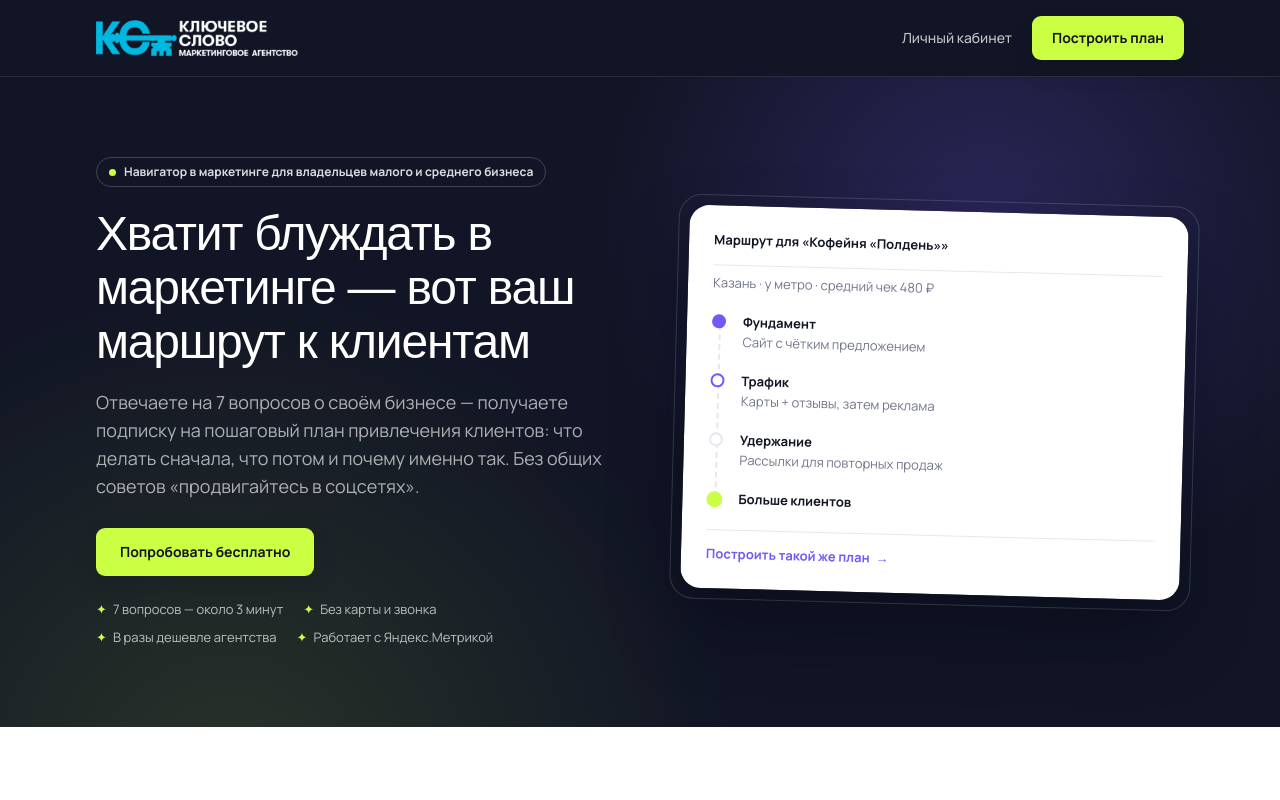
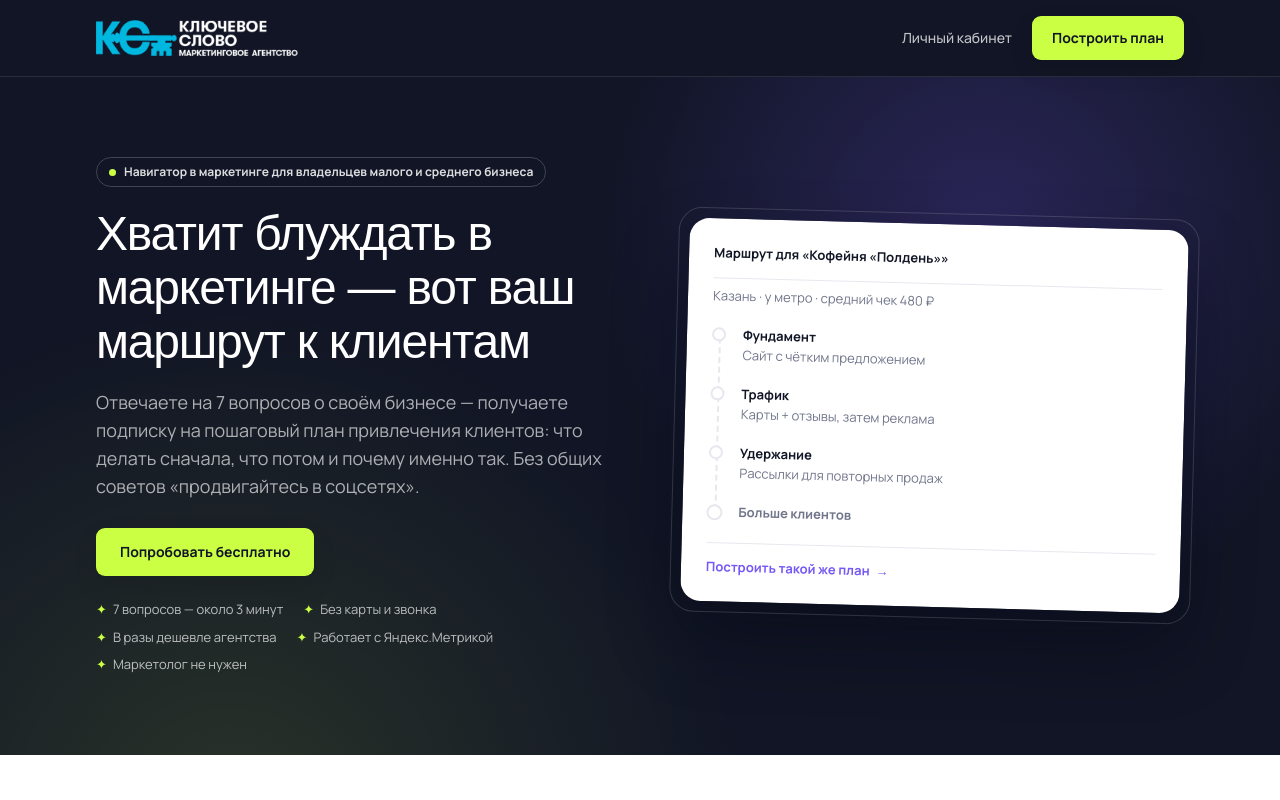
Before and after one commit to sanchilovtyr/battle_app, a Next.js app: page / in a window 1280 px wide. Shown: the top 800 px of the page. Built offline with nearby package versions, Linux system fonts and the light colour scheme; no server answers; a web font is replaced by a local one.

Commit message:
add_market

```diff
--- a/app/page.tsx
+++ b/app/page.tsx
@@ -51,6 +51,9 @@ export default function Home() {
               </span>
               <span className="before:mr-1.5 before:text-brand before:content-['✦']">
                 Работает с Яндекс.Метрикой
+              </span>
+              <span className="before:mr-1.5 before:text-brand before:content-['✦']">
+                Маркетолог не нужен
               </span>
             </div>
           </div>
--- a/components/CasesSection.tsx
+++ b/components/CasesSection.tsx
@@ -33,13 +33,14 @@ export default function CasesSection() {
 
       <div
         ref={trackRef}
-        className="scrollbar-hide -mx-5 flex snap-x snap-mandatory gap-4 overflow-x-auto scroll-smooth px-5 pb-2 md:mx-0 md:px-0"
+        className="scrollbar-hide -mx-5 flex snap-x snap-mandatory overflow-x-auto scroll-smooth pb-2 sm:gap-4 sm:px-5 md:mx-0 md:px-0"
       >
         {CASES.map((c) => (
-          <article
+          <div
             key={c.title}
-            className="flex min-h-[300px] w-full shrink-0 snap-start flex-col rounded-2xl border border-white/10 bg-white/5 p-6 sm:w-[45%] lg:w-[calc(33.333%-12px)]"
+            className="w-full shrink-0 snap-start px-5 sm:w-[45%] sm:px-0 lg:w-[calc(33.333%-12px)]"
           >
+            <article className="flex min-h-[300px] flex-col rounded-2xl border border-white/10 bg-white/5 p-6">
               <span className="text-[13px] font-bold text-brand">{c.type}</span>
               <h3 className="mb-1.5 mt-4 text-xl font-extrabold tracking-tight">{c.title}</h3>
               <p className="mb-5 text-[13px] text-white/60">{c.problem}</p>
@@ -55,6 +56,7 @@ export default function CasesSection() {
                 <b className="text-white">Сработало:</b> {c.channel}
               </p>
             </article>
+          </div>
         ))}
       </div>
 
--- a/components/ComparisonSection.tsx
+++ b/components/ComparisonSection.tsx
@@ -100,13 +100,13 @@ export default function ComparisonSection() {
         </table>
       </div>
 
-      {/* Мобильный — карточки, по одной на вариант, со свайпом */}
+      {/* Мобильный — карточки на весь экран, по одной на вариант, со свайпом */}
       <div className="md:hidden">
-        <div className="scrollbar-hide -mx-5 flex snap-x snap-mandatory gap-3 overflow-x-auto scroll-smooth px-5 pb-2">
+        <div className="scrollbar-hide -mx-5 flex snap-x snap-mandatory overflow-x-auto scroll-smooth pb-2">
           {OPTIONS.map((o) => (
+            <div key={o.key} className="w-full shrink-0 snap-start px-5">
               <article
-              key={o.key}
-              className={`w-[84%] shrink-0 snap-start rounded-2xl border p-5 ${
+                className={`rounded-2xl border p-5 ${
                   o.highlight ? "border-violet bg-violet-soft" : "border-line bg-white"
                 }`}
               >
@@ -126,6 +126,7 @@ export default function ComparisonSection() {
                   ))}
                 </dl>
               </article>
+            </div>
           ))}
         </div>
         <p className="mt-3 text-center text-xs text-muted">← Смахните, чтобы сравнить остальные варианты →</p>
--- a/components/HeroPreviewCard.tsx
+++ b/components/HeroPreviewCard.tsx
@@ -1,3 +1,7 @@
+"use client";
+
+import { useState } from "react";
+
 const STOPS = [
   {
     phase: "Фундамент",
@@ -13,7 +17,14 @@ const STOPS = [
   },
 ];
 
+const FINAL_INDEX = STOPS.length;
+
 export default function HeroPreviewCard() {
+  const [activeIndex, setActiveIndex] = useState<number | null>(null);
+
+  const activate = (i: number) => setActiveIndex(i);
+  const deactivate = (i: number) => setActiveIndex((cur) => (cur === i ? null : cur));
+
   return (
     <a
       href="#wizard"
@@ -28,26 +39,50 @@ export default function HeroPreviewCard() {
 
       <div className="relative mt-5 pl-[7px]">
         <div className="absolute bottom-3 left-[7px] top-3 w-px border-l-2 border-dashed border-line" />
-        {STOPS.map((s, i) => (
-          <div key={s.phase} className="relative mb-5 flex gap-4 pl-6 last:mb-0">
-            <span
-              className={`absolute left-0 top-0.5 h-3.5 w-3.5 -translate-x-1/2 rounded-full border-2 ${
-                i === 0
-                  ? "border-violet bg-violet"
-                  : i === 1
-                  ? "border-violet bg-white"
-                  : "border-line bg-white"
-              }`}
-            />
-            <div>
-              <div className="text-[13px] font-extrabold text-ink-900">{s.phase}</div>
-              <div className="text-[13px] text-muted">{s.item}</div>
+        {STOPS.map((s, i) => {
+          const active = activeIndex === i;
+          return (
+            <div
+              key={s.phase}
+              onMouseEnter={() => activate(i)}
+              onMouseLeave={() => deactivate(i)}
+              className="relative mb-5 flex cursor-default gap-4 pl-6 last:mb-0"
+            >
+              <span
+                className={`absolute left-0 top-0.5 h-3.5 w-3.5 -translate-x-1/2 rounded-full border-2 transition-all duration-200 ${
+                  active ? "scale-110 border-violet bg-violet" : "border-line bg-white"
+                }`}
+              />
+              <div>
+                <div
+                  className={`text-[13px] font-extrabold transition-colors duration-200 ${
+                    active ? "text-violet" : "text-ink-900"
+                  }`}
+                >
+                  {s.phase}
+                </div>
+                <div className="text-[13px] text-muted">{s.item}</div>
+              </div>
             </div>
+          );
+        })}
+        <div
+          onMouseEnter={() => activate(FINAL_INDEX)}
+          onMouseLeave={() => deactivate(FINAL_INDEX)}
+          className="relative flex cursor-default items-center gap-4 pl-6"
+        >
+          <span
+            className={`absolute left-0 top-1/2 h-4 w-4 -translate-x-1/2 -translate-y-1/2 rounded-full border-2 transition-all duration-200 ${
+              activeIndex === FINAL_INDEX ? "scale-110 border-brand bg-brand" : "border-line bg-white"
+            }`}
+          />
+          <div
+            className={`text-[13px] font-extrabold transition-colors duration-200 ${
+              activeIndex === FINAL_INDEX ? "text-ink-900" : "text-muted"
+            }`}
+          >
+            Больше клиентов
           </div>
-        ))}
-        <div className="relative flex items-center gap-4 pl-6">
-          <span className="absolute left-0 top-1/2 h-4 w-4 -translate-x-1/2 -translate-y-1/2 rounded-full bg-brand" />
-          <div className="text-[13px] font-extrabold text-ink-900">Больше клиентов</div>
         </div>
       </div>
 
```
Lines whose indentation alone changed are shown as unchanged.
